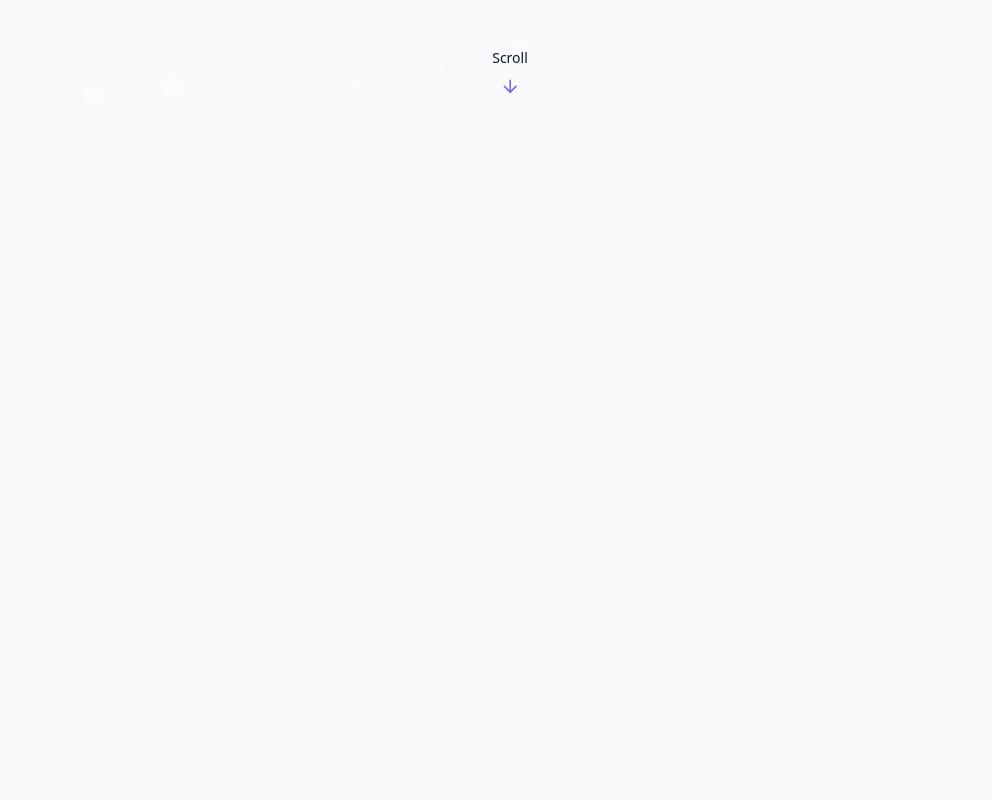
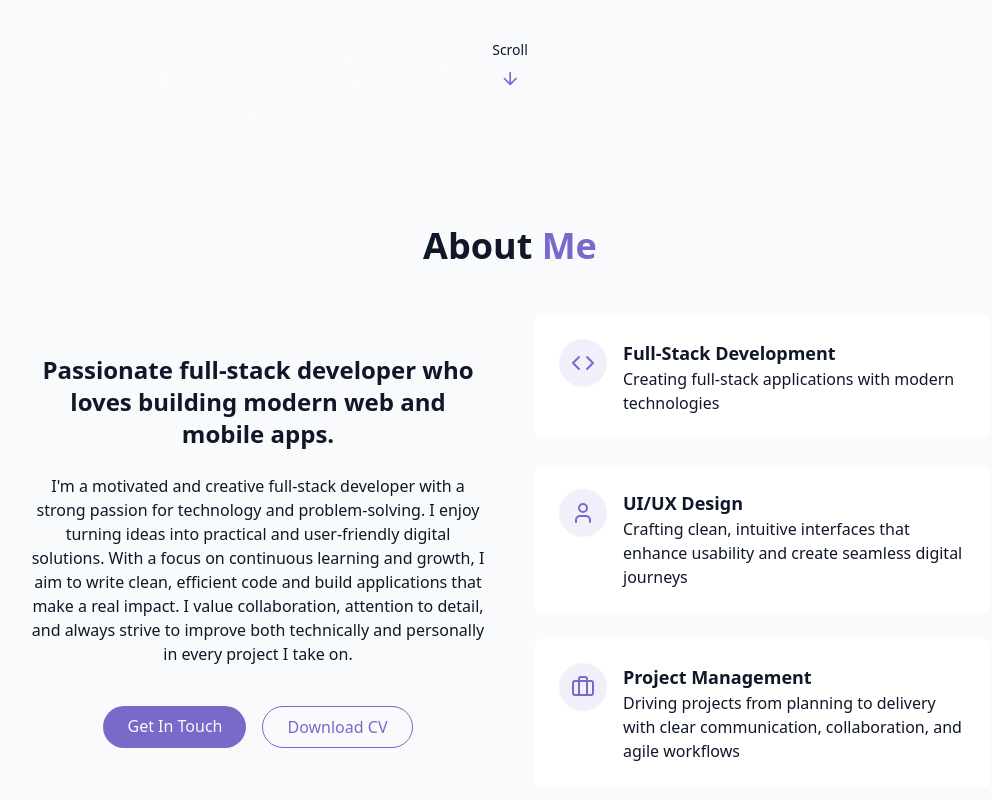
Before and after one commit to Tharindu-Theekshana/Tharindu-Portfolio, a React (Vite) app: page / in a window 1280 px wide. Shown: the part 670-1470 px from the top of the page, without its empty margins (130-1122 px from the left). Before the commit the page ends 800 px from the top, so only its background shows below. Built offline with nearby package versions, Linux system fonts and the light colour scheme.

Commit message:
created about section

```diff
--- /dev/null
+++ b/src/components/About.jsx
@@ -0,0 +1,67 @@
+import { Briefcase, Code, User } from 'lucide-react'
+import React from 'react'
+
+export default function About() {
+  return (
+    <section id='about' className='py-24 px-4 relative'>
+      <div className='container mx-auto max-w-5xl'>
+        <h2 className='text-3xl md:text-4xl font-bold mb-12 text-center'>
+          About <span className='text-primary'> Me</span>
+        </h2>
+
+        <div className='grid grid-cols-1 md:grid-cols-2 gap-12 items-center'>
+          <div className='space-y-6'>
+          <h3 className='text-2xl font-semibold'>Passionate full-stack developer who loves building modern web and mobile apps.</h3>
+          <p className='text-muted-foreground'>
+          I'm a motivated and creative full-stack developer with a strong passion for technology and problem-solving. I enjoy turning ideas into practical and user-friendly digital solutions. With a focus on continuous learning and growth, I aim to write clean, efficient code and build applications that make a real impact. I value collaboration, attention to detail, and always strive to improve both technically and personally in every project I take on.
+          </p>
+
+          <div className='flex flex-col sm:flex-row gap-4 pt-4 justify-center'>
+            <a href="#contact" className='cosmic-button'>Get In Touch</a>
+            <a href="" className='px-6 py-2 rounded-full border border-primary text-primary hover:bg-primary/10 transition-colors duration-300'>Download CV</a>
+          </div>
+          </div>
+
+          <div className='grid grid-cols-1 gap-6'>
+            <div className='gradient-border p-6 card-hover'>
+              <div className='flex items-start gap-4'>
+                <div className='p-3 bg-primary/10 rounded-full'>
+                  <Code className='h-6 w-6 text-primary'/>
+                </div>
+                <div className='text-left'>
+                  <h4 className='font-semibold text-lg'>Full-Stack Development</h4>
+                  <p className='text-muted-foreground'>Creating full-stack applications with modern technologies </p>
+                </div>
+              </div>
+            </div>
+            <div className='gradient-border p-6 card-hover'>
+            <div className='flex items-start gap-4'>
+                <div className='p-3 bg-primary/10 rounded-full'>
+                  <User className='h-6 w-6 text-primary'/>
+                </div>
+                <div className='text-left'>
+                  <h4 className='font-semibold text-lg'>UI/UX Design</h4>
+                  <p className='text-muted-foreground'>Crafting clean, intuitive interfaces that enhance usability and create seamless digital journeys</p>
+                </div>
+              </div>
+            </div>
+            <div className='gradient-border p-6 card-hover'>
+            <div className='flex items-start gap-4'>
+                <div className='p-3 bg-primary/10 rounded-full'>
+                  <Briefcase className='h-6 w-6 text-primary'/>
+                </div>
+                <div className='text-left'>
+                  <h4 className='font-semibold text-lg'>Project Management</h4>
+                  <p className='text-muted-foreground'>Driving projects from planning to delivery with clear communication, collaboration, and agile workflows</p>
+                </div>
+              </div>
+            </div>
+          </div>
+        </div>
+
+
+      </div>
+
+    </section>
+  )
+}
--- a/src/components/AboutMe.jsx
+++ /dev/null
@@ -1,9 +0,0 @@
-import React from 'react'
-
-export default function AboutMe() {
-  return (
-    <section id='about'>
-
-    </section>
-  )
-}
--- a/src/pages/Home.jsx
+++ b/src/pages/Home.jsx
@@ -3,7 +3,8 @@
 import { StarBackground } from '../components/StarBackground'
 import Navbar from '../components/Navbar'
 import HeroSection from '../components/HeroSection'
-import AboutMe from '../components/AboutMe'
+import About from '../components/About'
+import Skills from '../components/Skills'
 
 
 export default function Home() {
@@ -16,7 +17,8 @@
 
       <main>
         <HeroSection/>
-        <AboutMe/>
+        <About/>
+        <Skills/>
       </main>
 
     </div>
```
